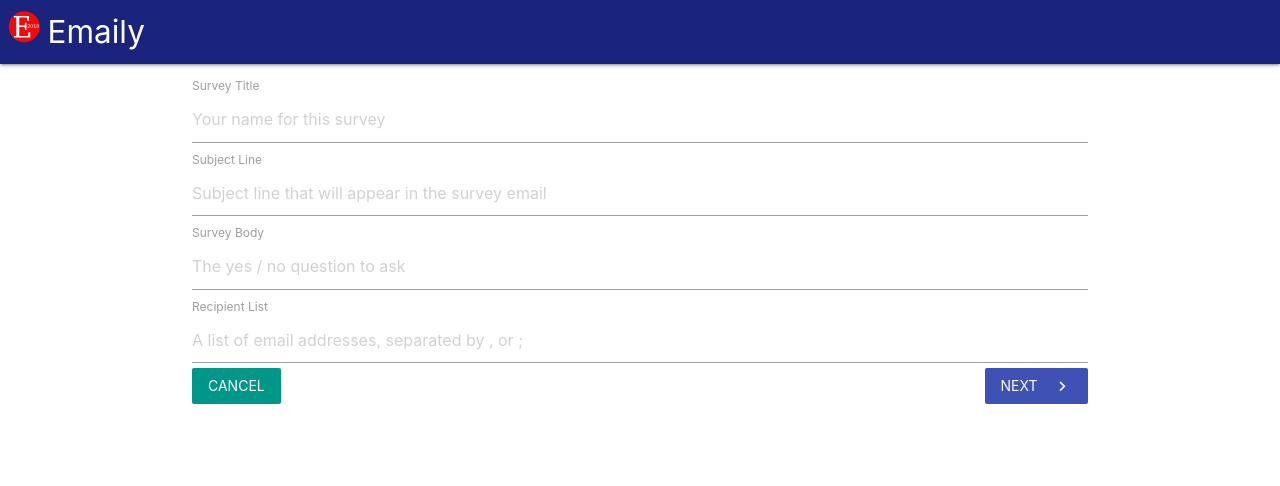
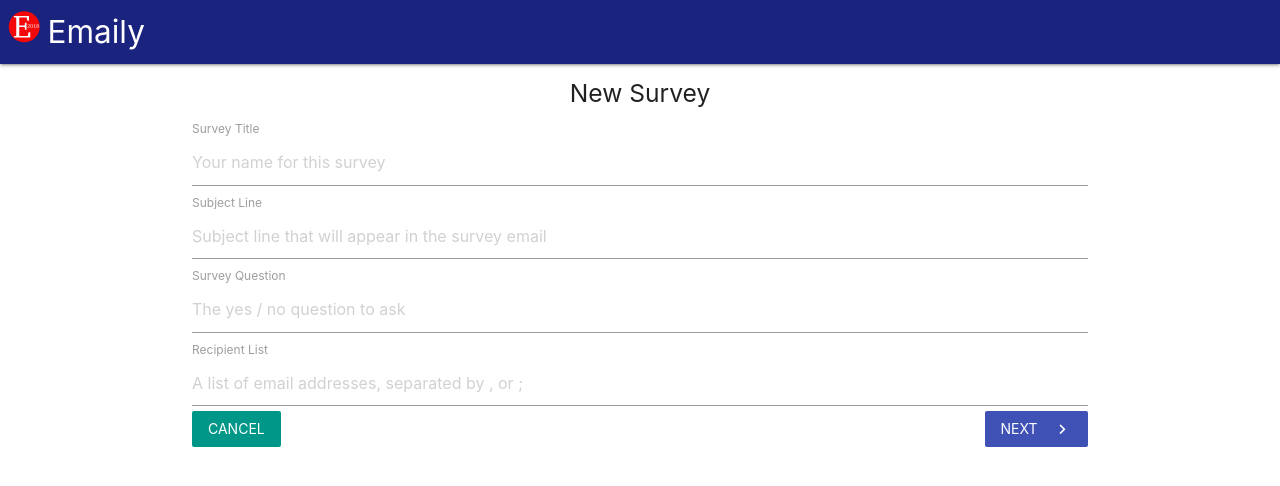
Before and after one commit to famousdev0207/Node-with-React, a React (Create React App) app in the folder client/: page /surveys/new in a window 1280 px wide. Shown: the top 486 px of the page. Built offline with nearby package versions, Linux system fonts and the light colour scheme; no server answers.

Commit message:
Complete creating, reviewing, and sending surveys

```diff
--- a/client/src/components/surveys/DashboardPage.js
+++ b/client/src/components/surveys/DashboardPage.js
@@ -3,7 +3,7 @@ import { Link } from 'react-router-dom';
 
 const DashboardPage = () => (
   <div className="container">
-    <h2>Surveys</h2>
+    <h5 style={{ textAlign: 'center' }}>Surveys</h5>
     <div className="fixed-action-btn">
       <Link to="/surveys/new" className="btn-floating btn-large indigo">
         <i className="material-icons">add</i>
--- a/client/src/components/surveys/SurveyForm.js
+++ b/client/src/components/surveys/SurveyForm.js
@@ -23,17 +23,24 @@ class SurveyForm extends React.Component {
   };
 
   render() {
+    const { handleSubmit, onSurveySubmit } = this.props;
+
     return (
-      <form onSubmit={this.props.handleSubmit(values => console.log(values))}>
+      <div>
+        <h5 style={{ textAlign: 'center' }}>New Survey</h5>
+        <form onSubmit={handleSubmit(onSurveySubmit)}>
           {this.renderFields()}
+
           <Link to="/surveys" className="btn-flat teal white-text">
             Cancel
           </Link>
+
           <button className="btn-flat indigo white-text right" type="submit">
             Next
             <i className="material-icons right">navigate_next</i>
           </button>
         </form>
+      </div>
     );
   }
 }
@@ -52,5 +59,6 @@ const validate = values => {
 
 export default reduxForm({
   form: 'survey',
-  validate
+  validate,
+  destroyOnUnmount: false
 })(SurveyForm);
--- a/client/src/components/surveys/SurveyNew.js
+++ b/client/src/components/surveys/SurveyNew.js
@@ -1,18 +1,41 @@
 // Show SurveyForm and SurveyReview
 
 import React from 'react';
+
+import { reduxForm } from 'redux-form';
 
 import SurveyForm from './SurveyForm';
 import SurveyReview from './SurveyReview';
 
 class SurveyNew extends React.Component {
+  state = {
+    showReview: false
+  };
+
+  renderContent() {
+    const { showReview } = this.state;
+
+    if (showReview) {
+      return (
+        <SurveyReview
+          onBack={() => this.setState(() => ({ showReview: false }))}
+        />
+      );
+    }
+
+    return (
+      <SurveyForm
+        onSurveySubmit={() => this.setState(() => ({ showReview: true }))}
+      />
+    );
+  }
   render() {
-    return (
-      <div className="container">
-        <SurveyForm />
-      </div>
-    );
+    return <div className="container">{this.renderContent()}</div>;
   }
 }
 
-export default SurveyNew;
+// Connect to reduxForm to clear out the fields when cancelled
+// because this component will unmount and thereby clear the field
+export default reduxForm({
+  form: 'survey'
+})(SurveyNew);
--- a/client/src/components/surveys/SurveyReview.js
+++ b/client/src/components/surveys/SurveyReview.js
@@ -1,10 +1,48 @@
 // Survey Review
 
 import React from 'react';
-import { reduxForm } from 'redux-form';
+import { withRouter } from 'react-router-dom';
+import { connect } from 'react-redux';
 
-const SurveyReview = () => <h5>Survey Review</h5>;
+import * as actions from '../../actions';
 
-export default reduxForm({
-  form: 'survey'
-})(SurveyReview);
+import FIELDS from './formFields';
+
+const SurveyReview = ({ onBack, values, submitSurvey, history }) => {
+  const surveyFields = FIELDS.map(({ name, label }) => (
+    <tr key={name}>
+      <th style={{ width: '10em' }}>{label}</th>
+      <td>{values[name]}</td>
+    </tr>
+  ));
+
+  return (
+    <div>
+      <h5 style={{ textAlign: 'center' }}>Please confirm your entries</h5>
+      <table style={{ border: '1px solid #ddd', marginBottom: '1rem' }}>
+        <tbody>{surveyFields}</tbody>
+      </table>
+
+      <button className="btn-flat teal white-text" onClick={onBack}>
+        Back
+      </button>
+
+      <button
+        className="btn-flat indigo white-text right"
+        onClick={() => submitSurvey(values, history)}
+      >
+        Send Survey
+        <i className="material-icons right">email</i>
+      </button>
+    </div>
+  );
+};
+
+const mapStateToProps = state => ({
+  values: state.form.survey.values
+});
+
+export default connect(
+  mapStateToProps,
+  actions
+)(withRouter(SurveyReview));
--- a/client/src/components/surveys/formFields.js
+++ b/client/src/components/surveys/formFields.js
@@ -13,7 +13,7 @@ export default [
   },
   {
     name: 'body',
-    label: 'Survey Body',
+    label: 'Survey Question',
     placeholder: 'The yes / no question to ask',
     errorText: 'You must ask a yes / no question in the survey'
   },
```
Lines whose indentation alone changed are shown as unchanged.
